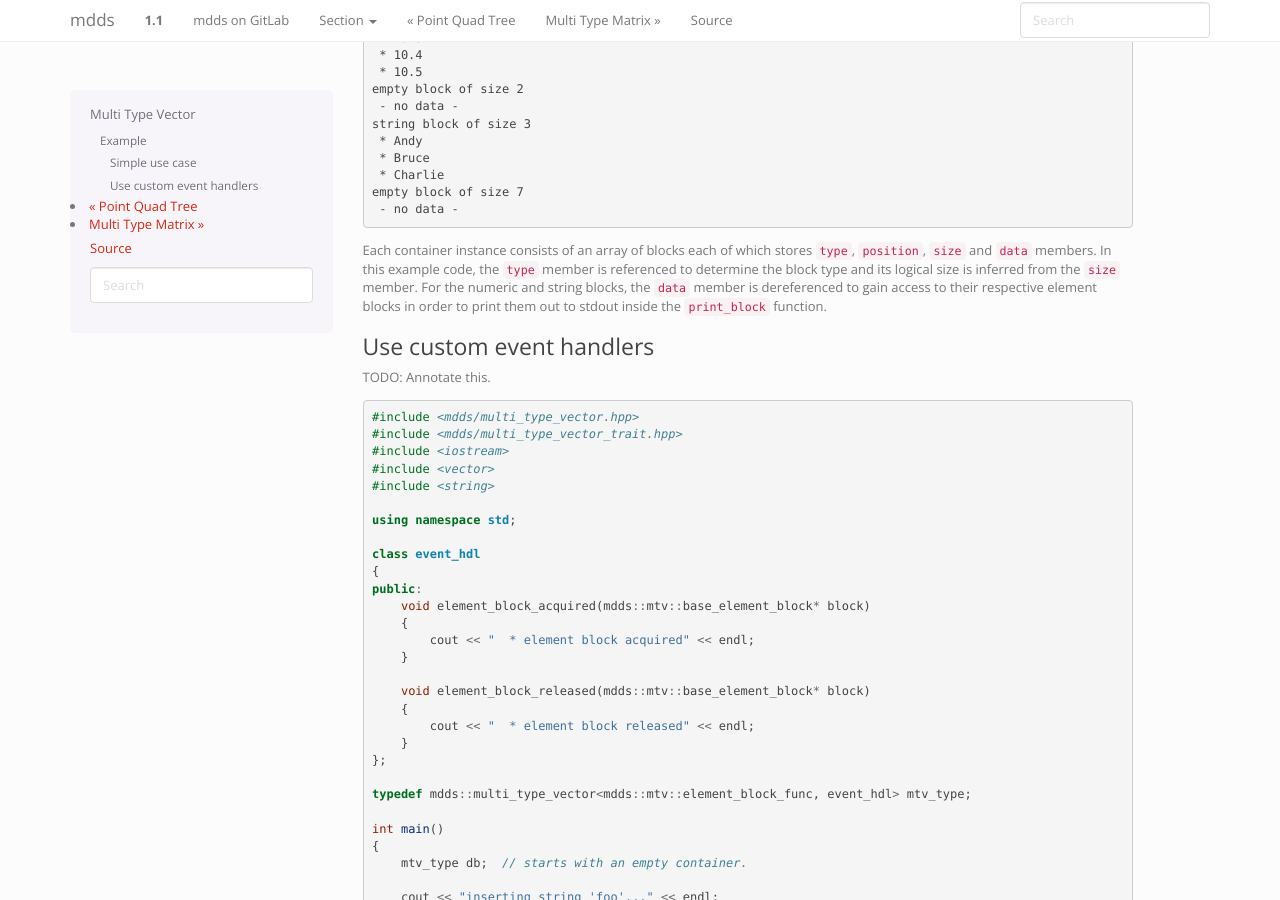
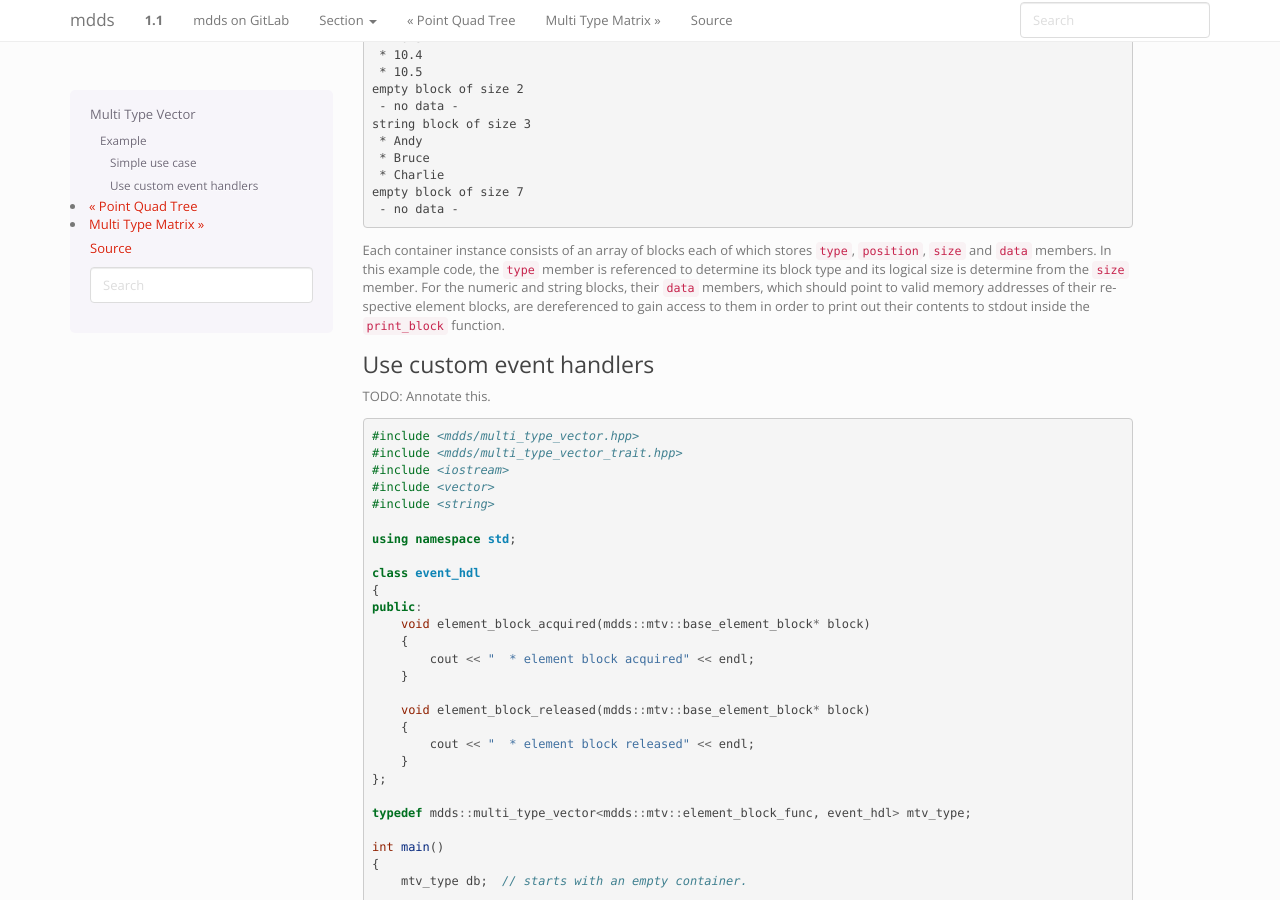
Before and after one commit to kohei-us/mdds, a Sphinx documentation site: the page built from doc/multi_type_vector.rst, in a window 1280 px wide and 900 px high, scrolled down 1871 px. Built offline with Sphinx 7.4.7, drawn with Linux system fonts in a browser that asks for light colours.

Commit message:
Tweak the wording a bit.

```diff
--- a/doc/multi_type_vector.rst
+++ b/doc/multi_type_vector.rst
@@ -119,10 +119,11 @@ You'll see the following console output when you compile and execute this code:
 
 Each container instance consists of an array of blocks each of which stores
 ``type``, ``position``, ``size`` and ``data`` members.  In this example code,
-the ``type`` member is referenced to determine the block type and its logical
-size is inferred from the ``size`` member.  For the numeric and string blocks,
-the ``data`` member is dereferenced to gain access to their respective element
-blocks in order to print them out to stdout inside the ``print_block`` function.
+the ``type`` member is referenced to determine its block type and its logical
+size is determine from the ``size`` member.  For the numeric and string blocks,
+their ``data`` members, which should point to valid memory addresses of their
+respective element blocks, are dereferenced to gain access to them in order to
+print out their contents to stdout inside the ``print_block`` function.
 
 Use custom event handlers
 ^^^^^^^^^^^^^^^^^^^^^^^^^
```
